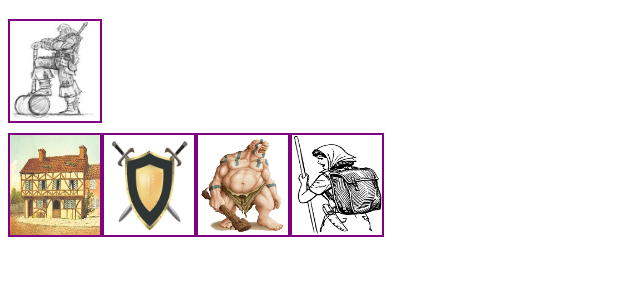
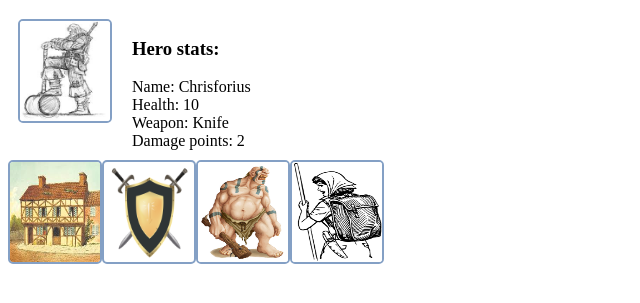
Before and after one commit to ChristopheSnacken/beginner-bootcamp-homework, a plain HTML site: page index.html in a window 1280 px wide. Shown: the part 61-364 px from the top of the page, without its empty margins (0-640 px from the left). Drawn offline with Linux system fonts and the light colour scheme.

Commit message:
section 3 done with stat update after rest and fight

```diff
--- a/css/styles.css
+++ b/css/styles.css
@@ -1,7 +1,8 @@
 .pictures {
   width: 90px;
   height: 100px;
-  border: 2px solid purple
+  border: 2px solid #84a0c5
+
 
 
 }
@@ -9,7 +10,21 @@
   display: flex;
 
 }
+.wrapper {
+  display: flex;
+  margin: 10px;
+  width: 25%;
+  align-content: center;
+
+
+}
 #hero {
-  display: flex;
-  margin-bottom: 10px;
+  margin-left: 20px;
+
 }
+img {
+  border-radius: 5px;
+}
+li {
+  list-style: none;
+}
--- a/index.html
+++ b/index.html
@@ -9,8 +9,15 @@
     </head>
     <body>
         <h1>World of Foes</h1>
-        <div id="hero">
-          <img class="pictures" src="pictures/hero.jpg" alt="hero">
+        <div class="wrapper">
+          <div>
+            <img class="pictures" src="pictures/hero.jpg" alt="hero">
+          </div>
+          <div id="hero">
+            <h3>Hero stats:</h3>
+            <ol>
+            </ol>
+          </div>
         </div>
         <div class="buttons">
           <img class="pictures" src="pictures/inn.jpg" alt="bed" onclick="rest(hero)">
--- a/your_javascript_here.js
+++ b/your_javascript_here.js
@@ -1,14 +1,14 @@
 // Variables
 var hero = {
-  name: "CriCri",
+  name: "Chrisforius",
   heroic: true,
   inventory:[
-    {type:"fire", damage:1},
+    {type:"Fire", damage:1},
     {type:"MegaSword", damage: 10}
   ],
   health: 10,
   weapon: {
-    type:"sharp",
+    type:"Knife",
     damage: 2}
   }
 
@@ -18,7 +18,7 @@ var hero = {
     inventory:[],
     health: 5,
     weapon: {
-      type:"fire",
+      type:"Fire",
       damage: 1}
     }
 
@@ -29,6 +29,7 @@ var hero = {
 
 function rest (creature) {
   creature.health = 10;
+  displayStats ()
   console.log(creature)
   return creature
 }
@@ -57,6 +58,7 @@ function doBattle (heroicCreature, creature) {
 
   while (heroicCreature.health>0 && creature.health>0) {
     dealDamage(heroicCreature, creature)
+    displayStats ()
     if (creature.health >0) {
       dealDamage(creature, heroicCreature)
     }
@@ -73,7 +75,18 @@ function doBattle (heroicCreature, creature) {
 }
 
 // UI
+var listElement = document.getElementById('hero');
 
 function displayStats () {
 
+  var newStatListContent = [`Name: ${hero.name}`,`Health: ${hero.health}`, `Weapon: ${hero.weapon.type}`, `Damage points: ${hero.weapon.damage}`]
+  listElement.innerHTML ='<h3>Hero stats:</h3>'
+  for (var i = 0; i < newStatListContent.length; i++) {
+  var newStatListItem = document.createElement("li");
+  var newContentList = document.createTextNode(newStatListContent[i]);
+  newStatListItem.appendChild(newContentList);
+  listElement.appendChild(newStatListItem);
+  }
 }
+
+displayStats ()
```
Also changed, not shown: 1 other file.
